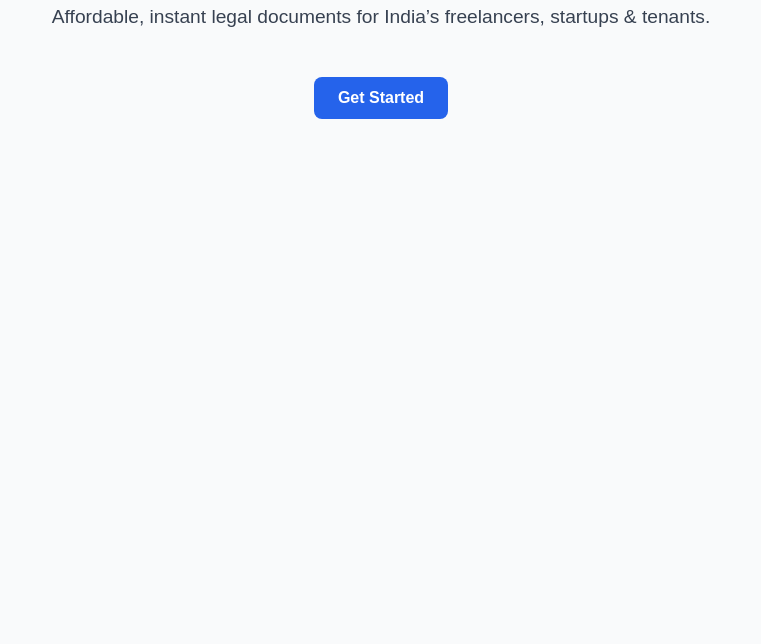
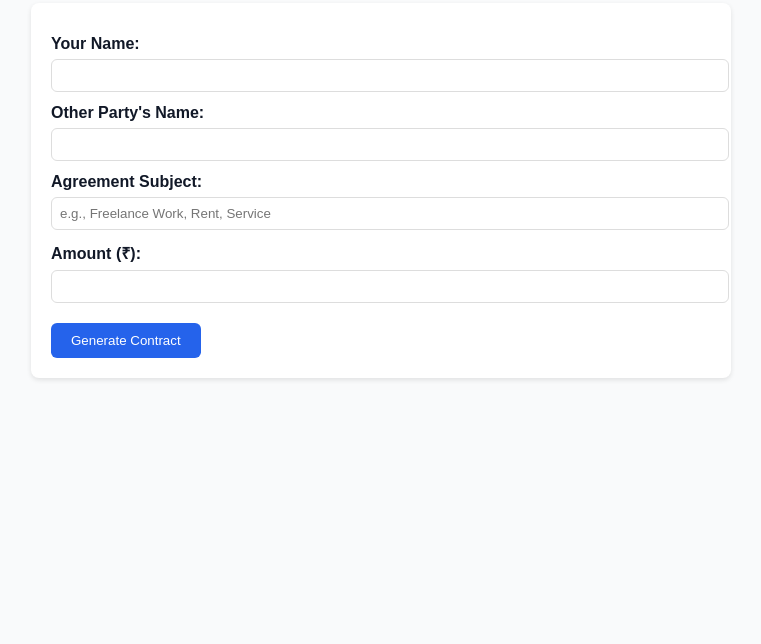
Before and after one commit to rxjvexr/NyayaOne, a plain HTML site: page index.html in a window 1280 px wide. Shown: the part 156-800 px from the top of the page, without its empty margins (259-1020 px from the left). Drawn offline with Linux system fonts and the light colour scheme.

Commit message:
Update index.html

```diff
--- a/index.html
+++ b/index.html
@@ -3,41 +3,110 @@
 <head>
   <meta charset="UTF-8" />
   <meta name="viewport" content="width=device-width, initial-scale=1.0" />
-  <title>NyayaOne ⚖️</title>
+  <title>NyayaOne ⚖️ - Contract Generator</title>
   <style>
     body {
       font-family: Arial, sans-serif;
       background: #f9fafb;
       color: #111827;
-      text-align: center;
-      padding: 60px;
+      padding: 40px;
+      max-width: 700px;
+      margin: auto;
     }
     h1 {
-      font-size: 2.5rem;
-      margin-bottom: 20px;
+      text-align: center;
+      font-size: 2rem;
     }
-    p {
-      font-size: 1.2rem;
-      color: #374151;
+    form {
+      margin-top: 20px;
+      background: white;
+      padding: 20px;
+      border-radius: 8px;
+      box-shadow: 0 2px 5px rgba(0,0,0,0.1);
     }
-    .cta {
-      margin-top: 30px;
-      display: inline-block;
-      padding: 12px 24px;
+    label {
+      font-weight: bold;
+      display: block;
+      margin-top: 12px;
+    }
+    input {
+      width: 100%;
+      padding: 8px;
+      margin-top: 6px;
+      border: 1px solid #ddd;
+      border-radius: 6px;
+    }
+    button {
+      margin-top: 20px;
+      padding: 10px 20px;
       background: #2563eb;
       color: white;
+      border: none;
+      border-radius: 6px;
+      cursor: pointer;
+    }
+    button:hover {
+      background: #1e40af;
+    }
+    #output {
+      margin-top: 30px;
+      padding: 20px;
+      background: #f3f4f6;
       border-radius: 8px;
-      text-decoration: none;
-      font-weight: bold;
-    }
-    .cta:hover {
-      background: #1e40af;
     }
   </style>
 </head>
 <body>
-  <h1>Welcome to NyayaOne ⚖️</h1>
-  <p>Affordable, instant legal documents for India’s freelancers, startups & tenants.</p>
-  <a class="cta" href="#">Get Started</a>
+  <h1>NyayaOne ⚖️</h1>
+  <p style="text-align:center;">Generate a simple legal agreement instantly</p>
+
+  <form id="contractForm">
+    <label>Your Name:</label>
+    <input type="text" id="partyA" required>
+
+    <label>Other Party's Name:</label>
+    <input type="text" id="partyB" required>
+
+    <label>Agreement Subject:</label>
+    <input type="text" id="subject" placeholder="e.g., Freelance Work, Rent, Service">
+
+    <label>Amount (₹):</label>
+    <input type="number" id="amount">
+
+    <button type="submit">Generate Contract</button>
+  </form>
+
+  <div id="output" style="display:none;"></div>
+
+  <script>
+    document.getElementById("contractForm").addEventListener("submit", function(e){
+      e.preventDefault();
+
+      const partyA = document.getElementById("partyA").value;
+      const partyB = document.getElementById("partyB").value;
+      const subject = document.getElementById("subject").value;
+      const amount = document.getElementById("amount").value;
+
+      const contract = `
+        AGREEMENT
+
+        This Agreement is made between ${partyA} ("Party A") and ${partyB} ("Party B").
+
+        Purpose: Both parties agree to enter into an agreement regarding ${subject}.
+
+        Payment: Party B agrees to pay Party A a sum of ₹${amount} for the said purpose.
+
+        This agreement is made in good faith and shall be governed by the laws of India.
+
+        Signed,
+        __________________ (Party A)
+        __________________ (Party B)
+      `;
+
+      const outputDiv = document.getElementById("output");
+      outputDiv.style.display = "block";
+      outputDiv.innerText = contract;
+    });
+  </script>
 </body>
 </html>
```
